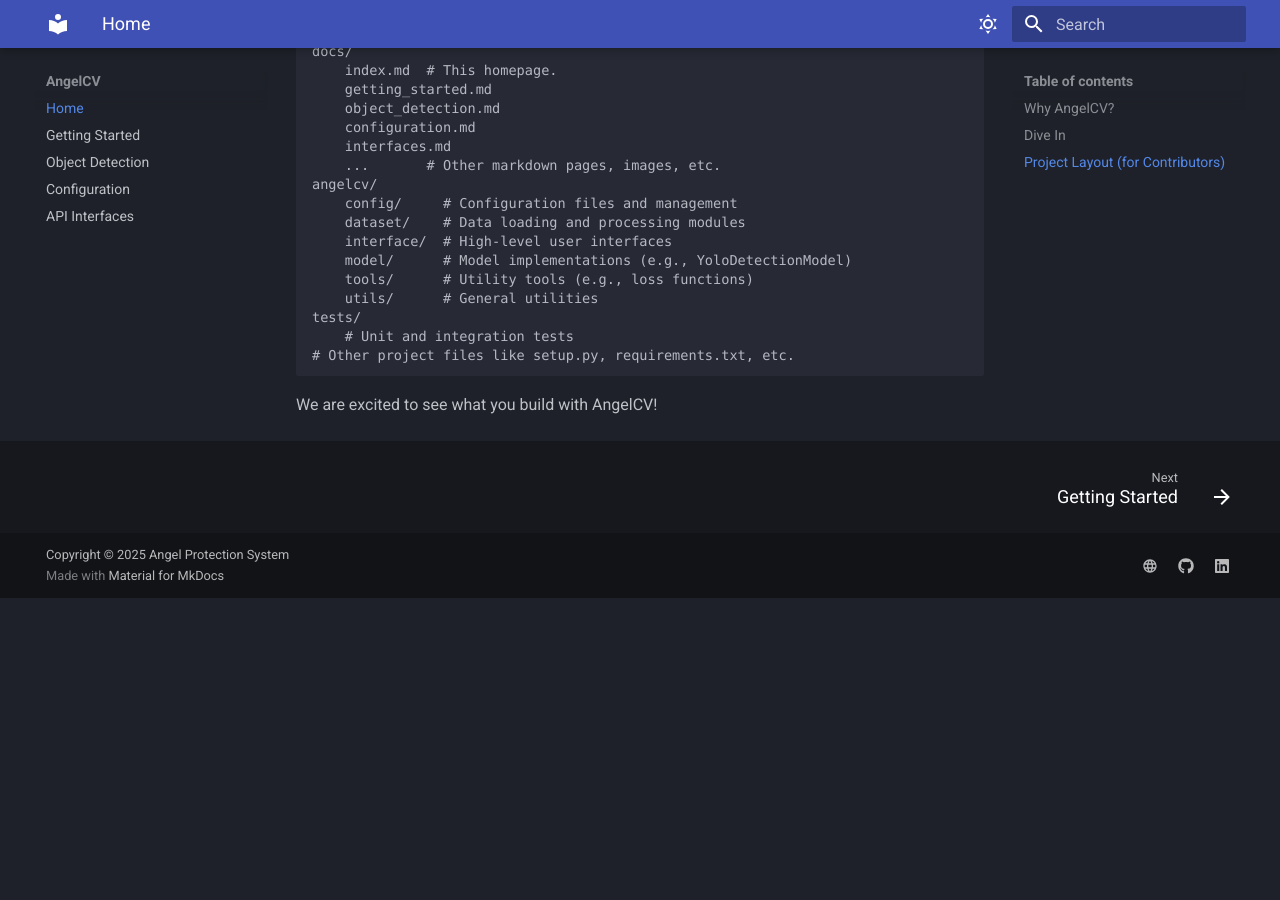
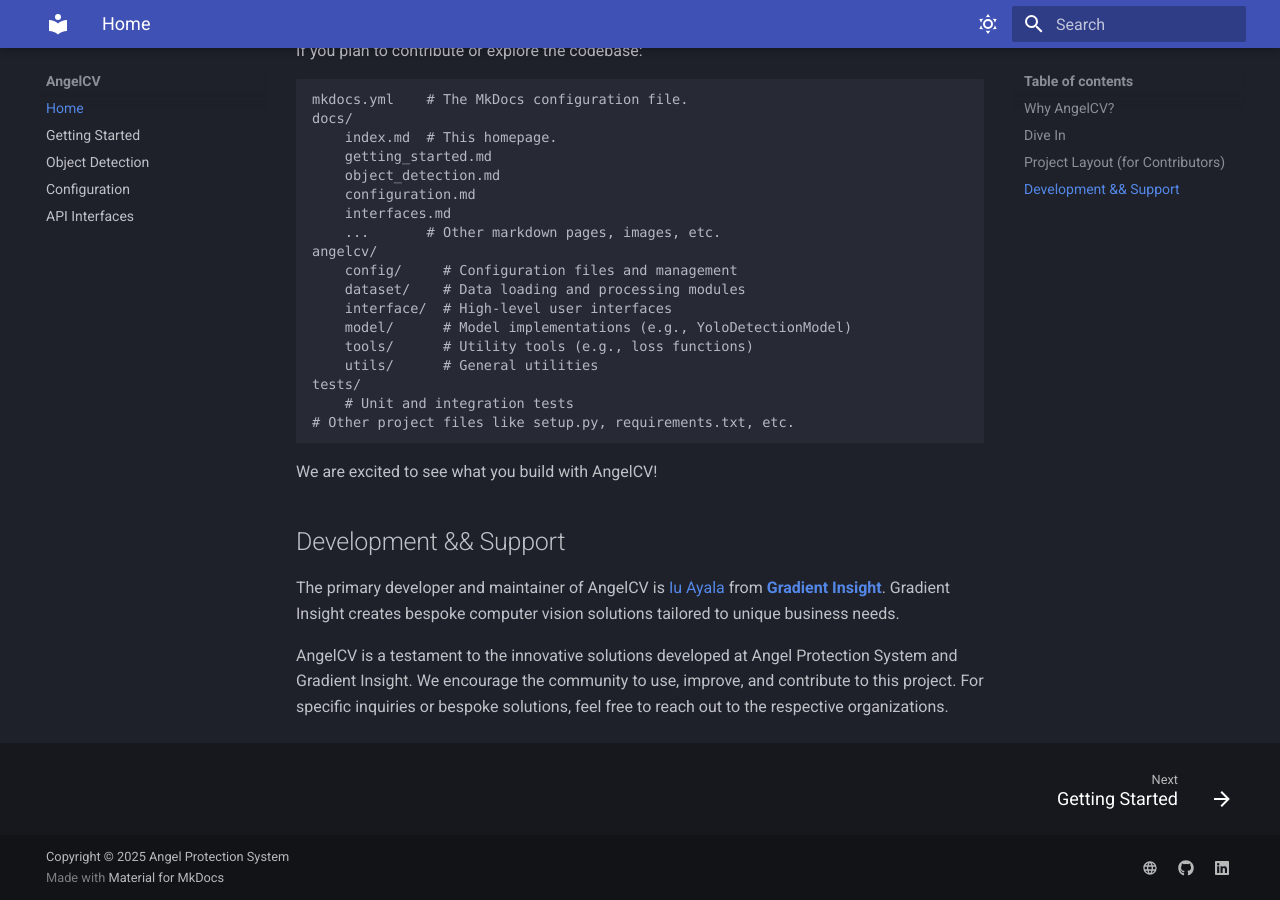
Before and after one commit to AngelProtection/angelcv, an MkDocs documentation site: the page built from docs/index.md, in a window 1280 px wide and 900 px high, scrolled down 1210 px. Built offline with MkDocs 1.6.1 and Material for MkDocs 9.7.7, drawn with Linux system fonts in a browser that asks for light colours; some web fonts are replaced; before the commit the page ends 1808 px from its top, so only the background shows below that; some of the changed text lies outside the part shown.

Commit message:
Add note about Angel Protection System in documentation

```diff
--- a/docs/index.md
+++ b/docs/index.md
@@ -1,6 +1,8 @@
 # Welcome to AngelCV!
 
 **AngelCV is an open-source, commercially-friendly computer vision library designed for ease of use, power, and extensibility.**
+
+AngelCV is a project initiated by **Angel Protection System** ([www.angelprotection.com](https://angelprotection.com/)), a leader in tech-driven security solutions.
 
 Our mission is to provide cutting-edge deep learning models and tools that you can seamlessly integrate into your projects, whether for research, personal use, or commercial applications. All our code and pre-trained models are under the **Apache 2.0 License**, giving you the freedom to innovate without restrictive licensing.
 
@@ -46,3 +48,9 @@
 
 
 We are excited to see what you build with AngelCV!
+
+## Development && Support
+
+The primary developer and maintainer of AngelCV is [Iu Ayala](https://github.com/IuAyala) from [**Gradient Insight**](https://gradientinsight.com). Gradient Insight creates bespoke computer vision solutions tailored to unique business needs.
+
+AngelCV is a testament to the innovative solutions developed at Angel Protection System and Gradient Insight. We encourage the community to use, improve, and contribute to this project. For specific inquiries or bespoke solutions, feel free to reach out to the respective organizations.
```
